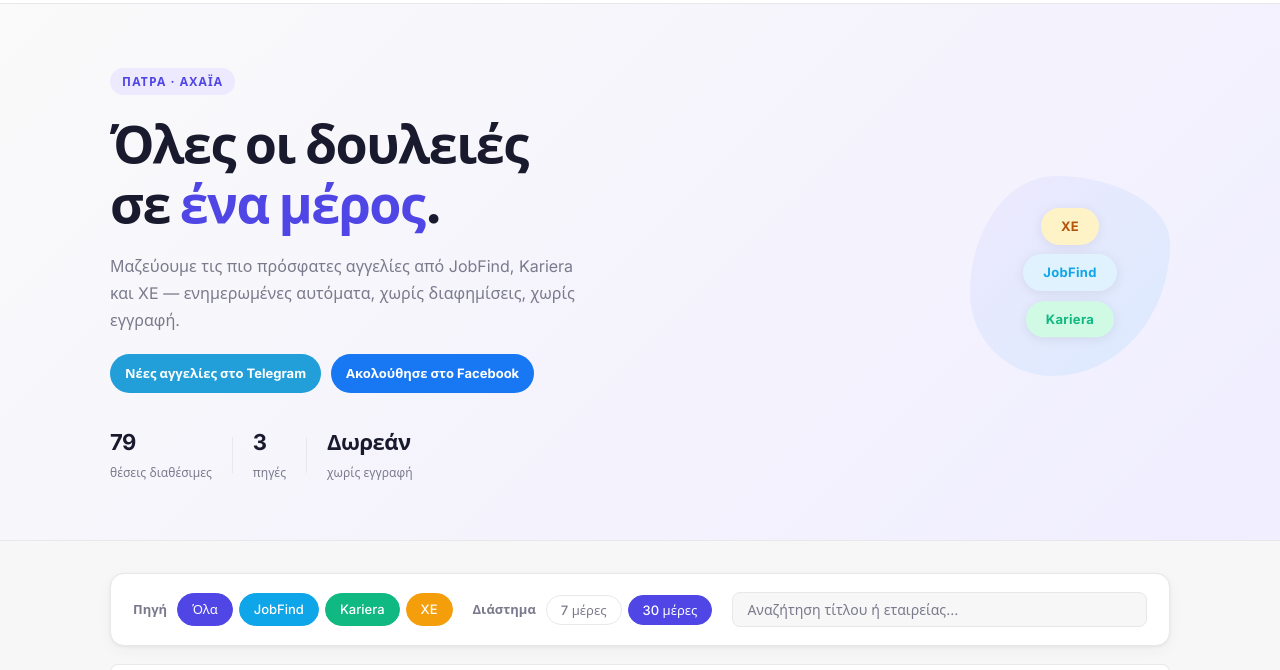
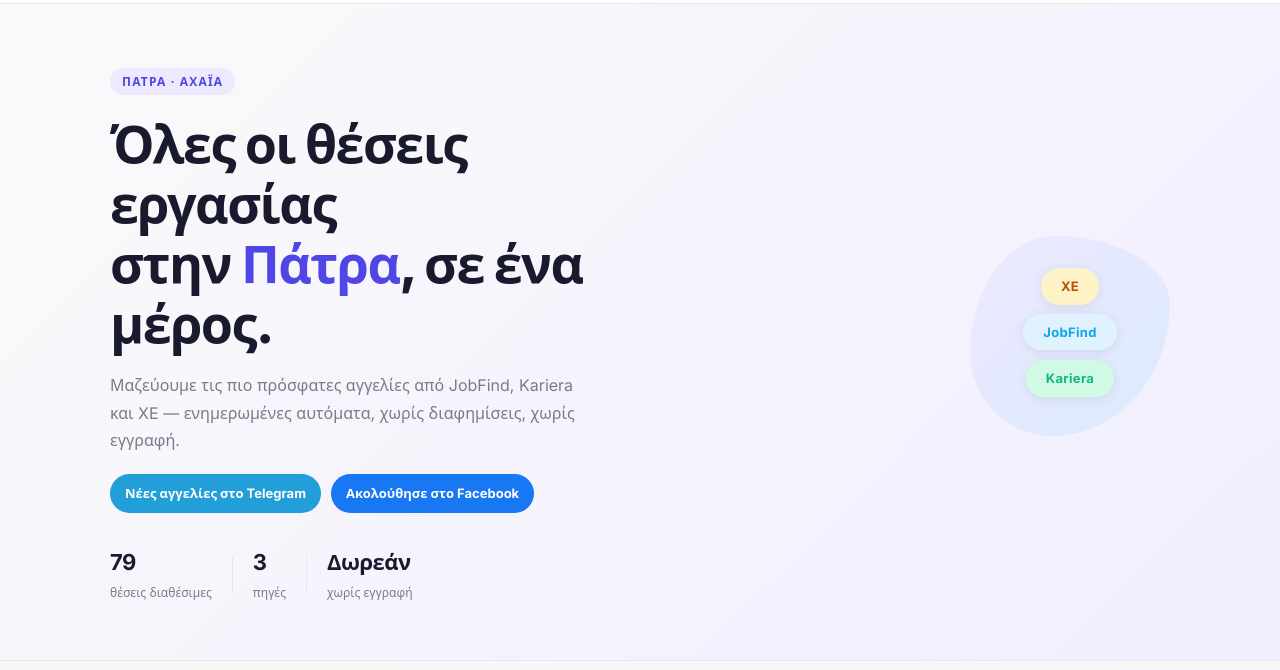
Before and after one commit to NikosPaschalis/workInPatra, a website with bundled scripts: page index.html in a window 1280 px wide. Shown: the part 57-727 px from the top of the page. Built offline with nearby package versions, Linux system fonts and the light colour scheme.

Commit message:
fix: redirect Netlify domain and improve homepage heading

```diff
--- a/index.html
+++ b/index.html
@@ -117,7 +117,7 @@
         <div class="hero-text">
           <span class="hero-eyebrow">Πάτρα · Αχαΐα</span>
           <h1 class="hero-title">
-            Όλες οι δουλειές<br />σε <em>ένα μέρος</em>.
+            Όλες οι θέσεις εργασίας<br />στην <em>Πάτρα</em>, σε ένα μέρος.
           </h1>
           <p class="hero-sub">
             Μαζεύουμε τις πιο πρόσφατες αγγελίες από JobFind, Kariera και XE —
```
Also changed, not shown: netlify.toml.
